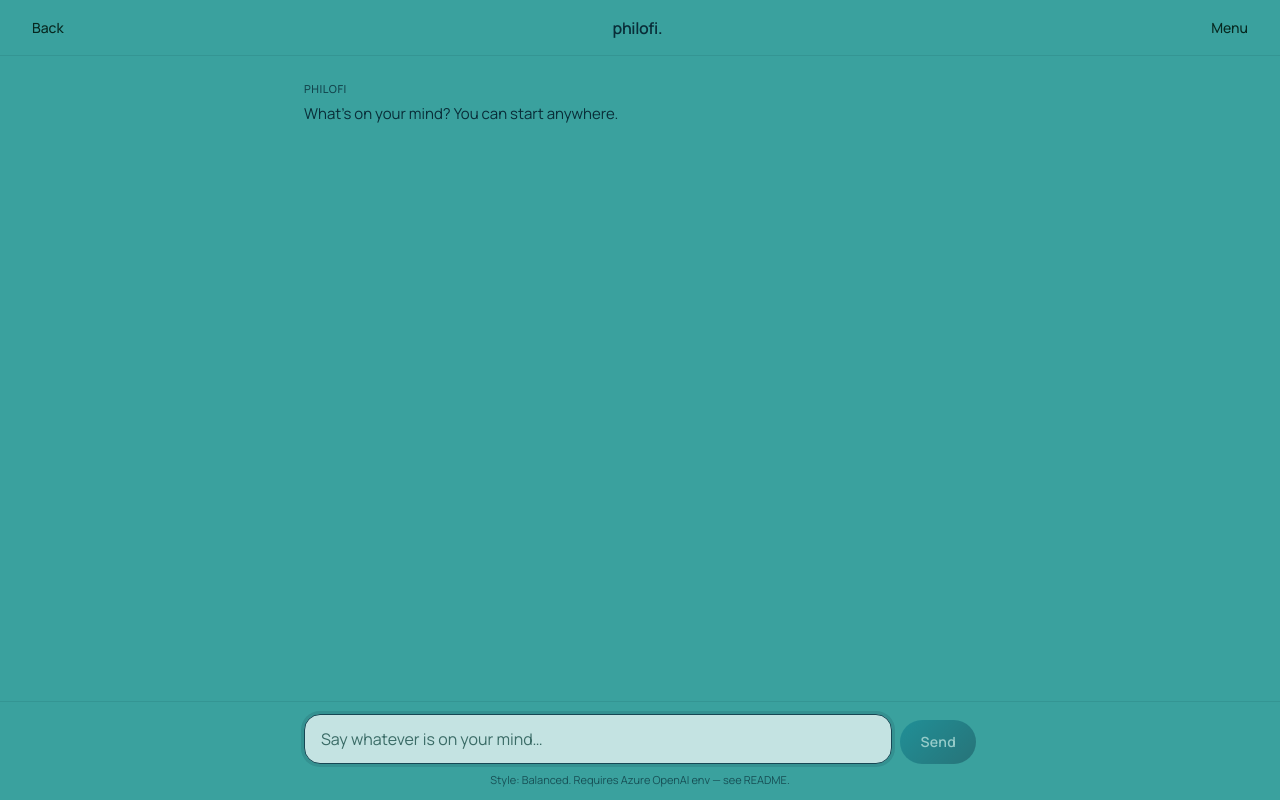
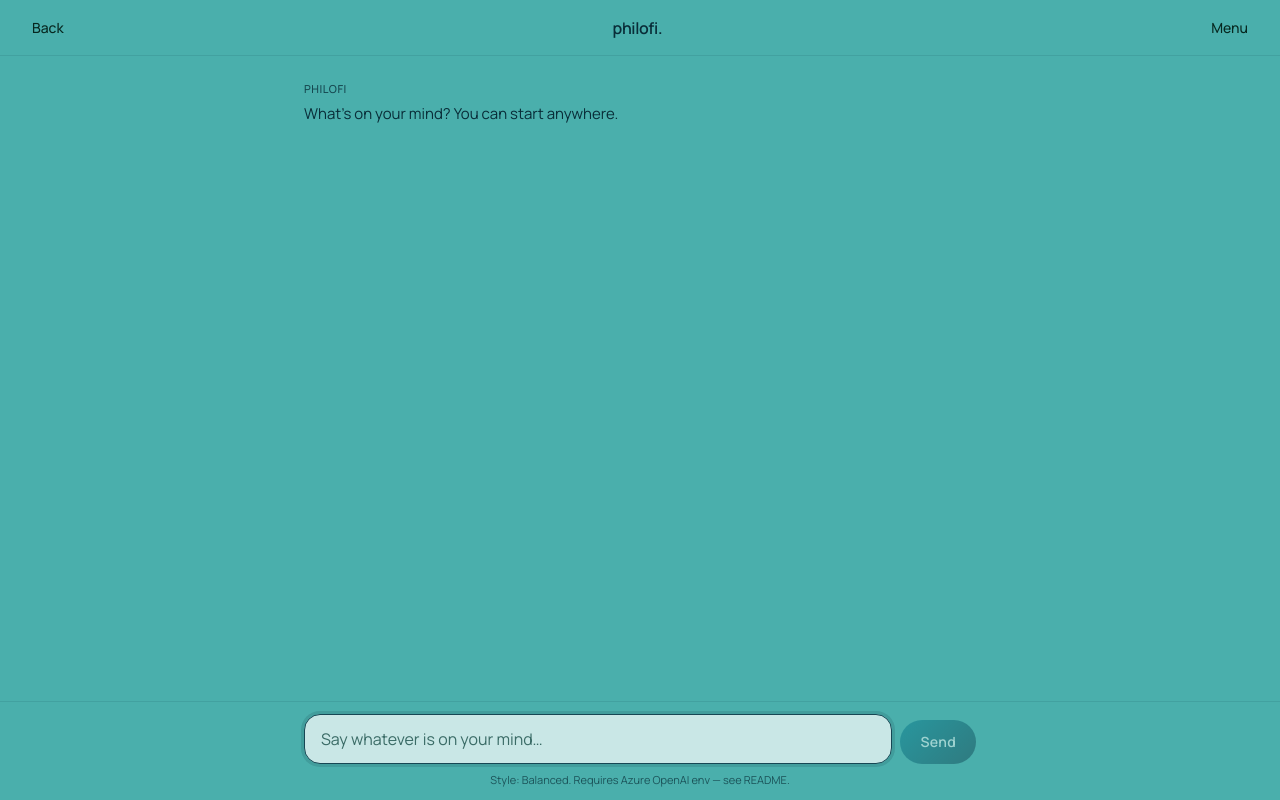
Before and after one commit to Cdinetam/tavyro-homepage, a Next.js app in the folder letitout/: page /chat in a window 1280 px wide. Built offline with nearby package versions, Linux system fonts and the light colour scheme.

Commit message:
Lighten chat surface toward luminous water mid-left
Use #4AAFAC for /chat (bright mid-left water sample) while landing
keeps #3AA19E, so hero → chat feels continuous. Ink contrast AA.

Co-authored-by: eigenheim2.0 <eigenheim2.0@gmail.com>

```diff
--- a/letitout/src/app/globals.css
+++ b/letitout/src/app/globals.css
@@ -7,6 +7,8 @@
   --color-dark-turquoise: #164754;
   /* Sampled from water canvas mid-left luminous zone */
   --color-page-surface: #3aa19e;
+  /* Chat field: bright mid-left water sample — a touch lighter than landing surface */
+  --color-chat-surface: #4aafac;
   /* Soft milky control surface for mind-input */
   --color-surface-bar: #e8f6f4;
   --color-ocean-turquoise: #087f91;
@@ -113,7 +115,7 @@
     @apply text-xs font-semibold uppercase tracking-[0.2em] text-[#072820];
   }
 
-  /* Chat bubbles on page surface #3AA19E — ink text for WCAG AA */
+  /* Chat bubbles on luminous chat surface #4AAFAC — ink text for WCAG AA */
   .chat-bubble-user {
     @apply max-w-[85%] rounded-soft rounded-br-md px-4 py-3 text-[15px] leading-relaxed text-ink sm:max-w-[75%];
     background: #e8f6f4;
--- a/letitout/src/components/ChatInterface.tsx
+++ b/letitout/src/components/ChatInterface.tsx
@@ -189,7 +189,7 @@ export default function ChatInterface() {
   }
 
   return (
-    <div className="flex h-[100dvh] flex-col bg-surface text-ink">
+    <div className="flex h-[100dvh] flex-col bg-chat text-ink">
       <header className="flex min-h-[56px] shrink-0 items-center justify-between border-b border-ink/10 px-4 sm:px-6">
         <Link
           href="/"
@@ -311,7 +311,7 @@ export default function ChatInterface() {
         </div>
       </main>
 
-      <footer className="shrink-0 border-t border-ink/10 bg-surface px-4 py-3 sm:px-6">
+      <footer className="shrink-0 border-t border-ink/10 bg-chat px-4 py-3 sm:px-6">
         <form
           onSubmit={handleSubmit}
           className="mx-auto flex max-w-2xl items-end gap-2"
--- a/letitout/tailwind.config.ts
+++ b/letitout/tailwind.config.ts
@@ -13,6 +13,8 @@ const config: Config = {
         dark: "rgb(22 71 84 / <alpha-value>)",
         ink: "rgb(9 45 56 / <alpha-value>)",
         surface: "rgb(58 161 158 / <alpha-value>)",
+        /* Luminous mid-left water (#4AAFAC) — chat only; landing stays surface */
+        chat: "rgb(74 175 172 / <alpha-value>)",
         bar: "rgb(232 246 244 / <alpha-value>)",
         ocean: "rgb(8 127 145 / <alpha-value>)",
         glass: "rgb(167 218 212 / <alpha-value>)",
```
